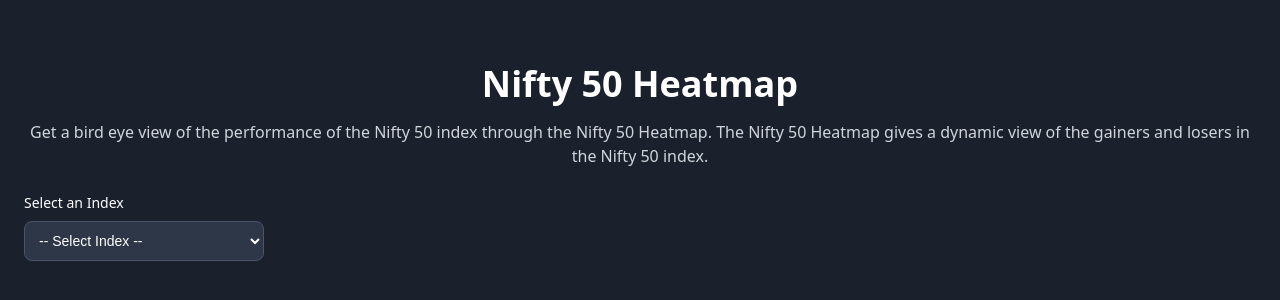
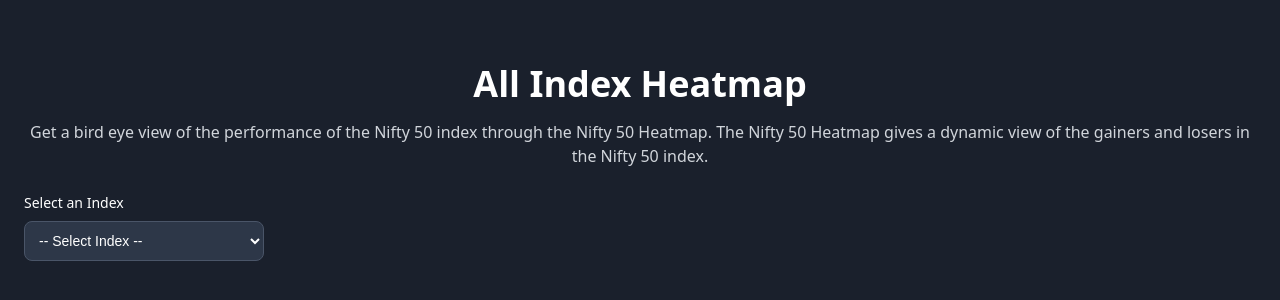
Before and after one commit to HardikGenOne/TradeDeck, a React (Vite) app in the folder reactVite-frontend/ReactApp/: page /heatmap in a window 1280 px wide. Shown: the top 300 px of the page. Built offline with nearby package versions, Linux system fonts and the light colour scheme.

Commit message:
rendering

```diff
--- a/reactVite-frontend/ReactApp/src/components/heatmap.jsx
+++ b/reactVite-frontend/ReactApp/src/components/heatmap.jsx
@@ -10,8 +10,8 @@
     const selectedIndex = e.target.value;
     setNifty50(true);
     try {
-      // const response = await fetch(`http://127.0.0.1:8000/heatmap/${selectedIndex}`);
-      const response = await fetch(`https://tradedeck.onrender.com/heatmap/${selectedIndex}`);
+      const response = await fetch(`http://127.0.0.1:8000/heatmap/${selectedIndex}`);
+      // const response = await fetch(`https://tradedeck.onrender.com/heatmap/${selectedIndex}`);
       const result = await response.json();
       console.log(result)
       if (Array.isArray(result)) {
@@ -28,7 +28,7 @@
 
   return (
     <HeatmapWrapper>
-      <HeatmapTitle>Nifty 50 Heatmap</HeatmapTitle>
+      <HeatmapTitle>All Index Heatmap</HeatmapTitle>
       <HeatmapDescription>
         Get a bird eye view of the performance of the Nifty 50 index through the Nifty 50 Heatmap. The Nifty 50 Heatmap gives a dynamic view of the gainers and losers in the Nifty 50 index.
       </HeatmapDescription>
--- /dev/null
+++ b/reactVite-frontend/package.json
@@ -0,0 +1,5 @@
+{
+  "dependencies": {
+    "i": "^0.3.7"
+  }
+}
```
Also changed, not shown: 2 other files (tests, documents, lock files or other folders).
